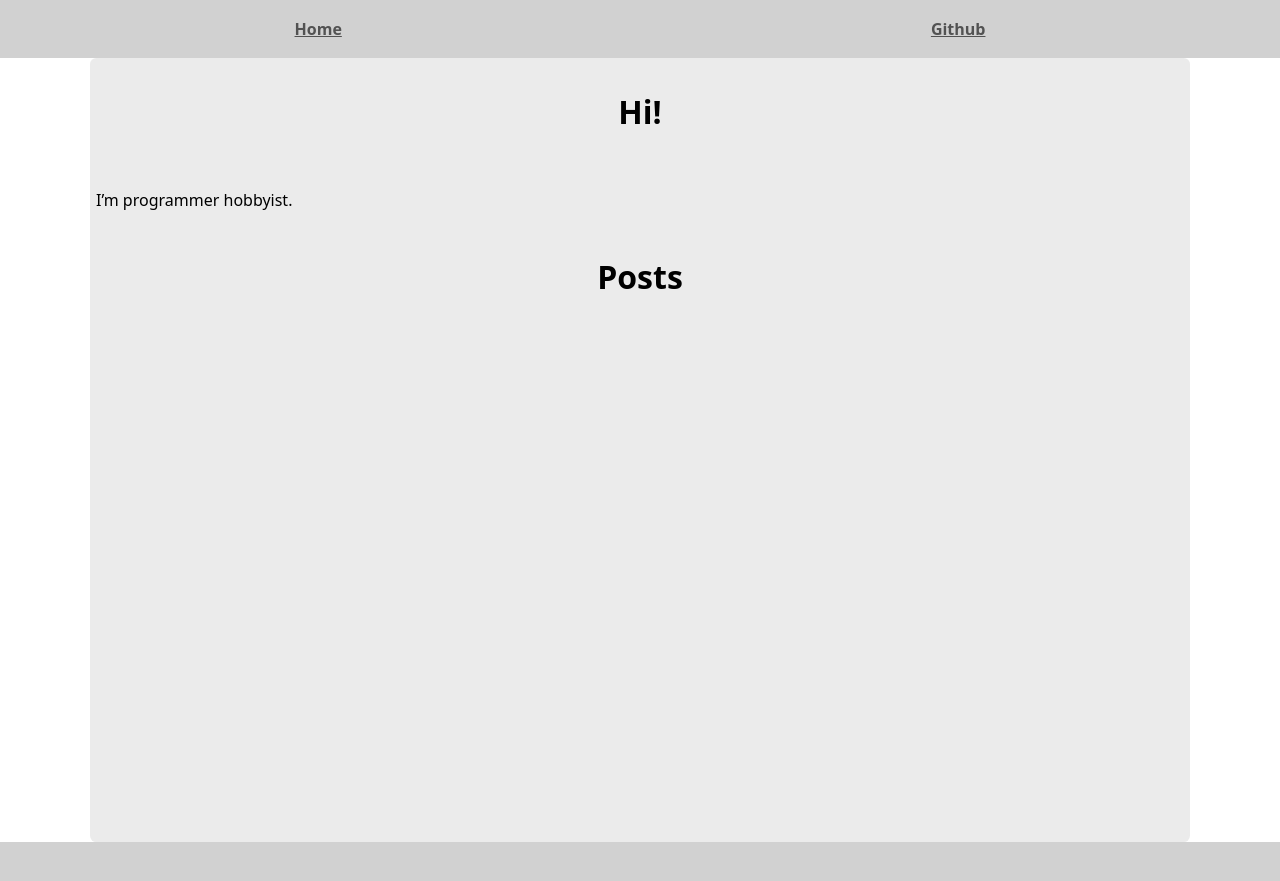
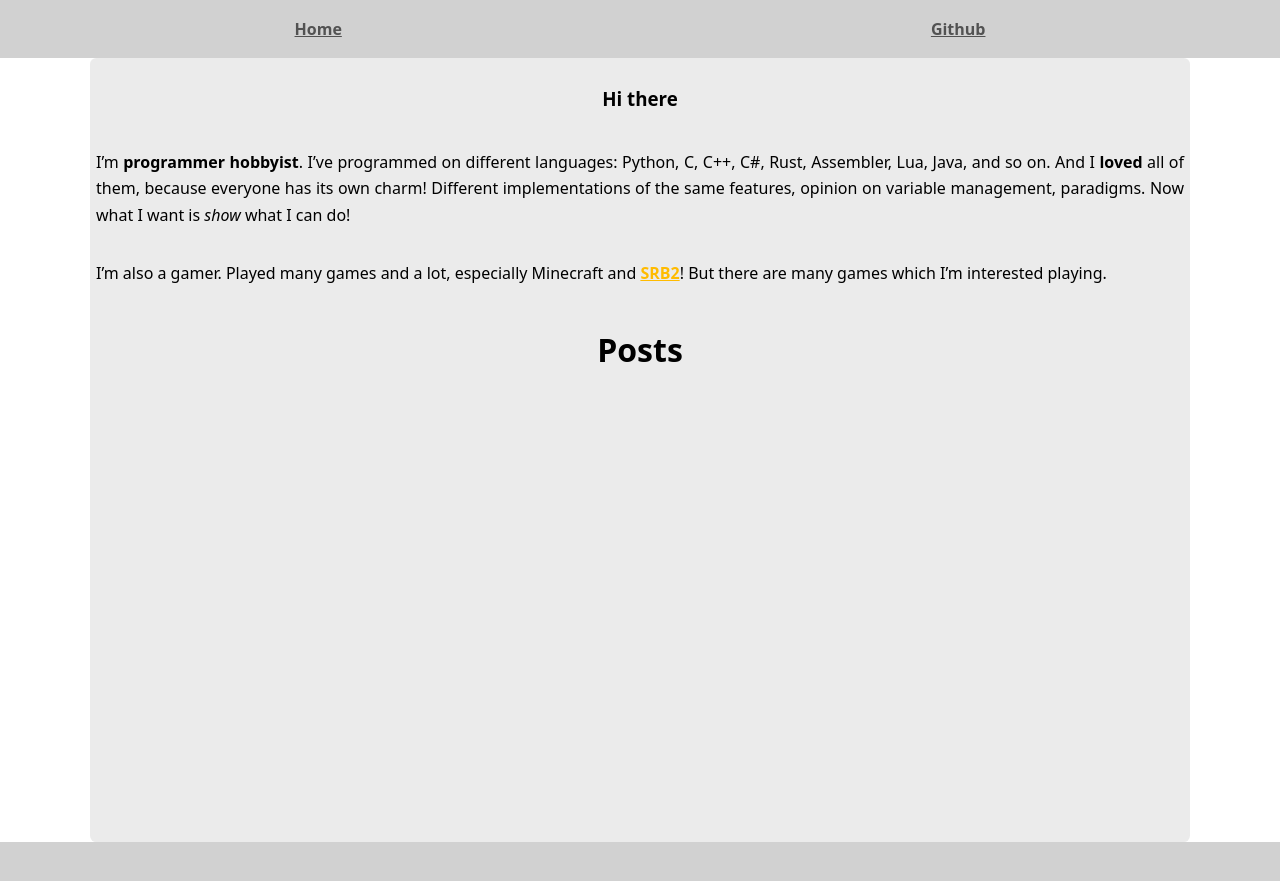
Before and after one commit to Foxelyss/Foxelyss.github.io, a Jekyll site: the page built from index.md, in a window 1280 px wide. Shown: the top 881 px of the page. Built offline with Jekyll 4.4.1, drawn with Linux system fonts in a browser that asks for light colours.

Commit message:
adding some content

```diff
--- a/index.md
+++ b/index.md
@@ -3,6 +3,14 @@ layout: home
 title: "RedSharpObject's personal blog!"
 ---
 
-# Hi!
+### Hi there
 
-I'm programmer hobbyist.
+I'm **programmer hobbyist**. I've programmed on different languages: Python, C, C++, C#, Rust,
+Assembler, Lua, Java, and so on. And I **loved** all of them, because everyone has its own charm!
+Different implementations of the same features, opinion on variable management, paradigms. Now what
+I want is _show_ what I can do!
+
+I'm also a gamer. Played many games and a lot, especially Minecraft and [SRB2]! But there are many games
+which I'm interested playing.
+
+[SRB2]: https://www.srb2.org
```
Also changed, not shown: 404.html (deleted, +0 -10 lines), 404.md (added, +8 -0 lines), Gemfile (deleted, +0 -30 lines).
